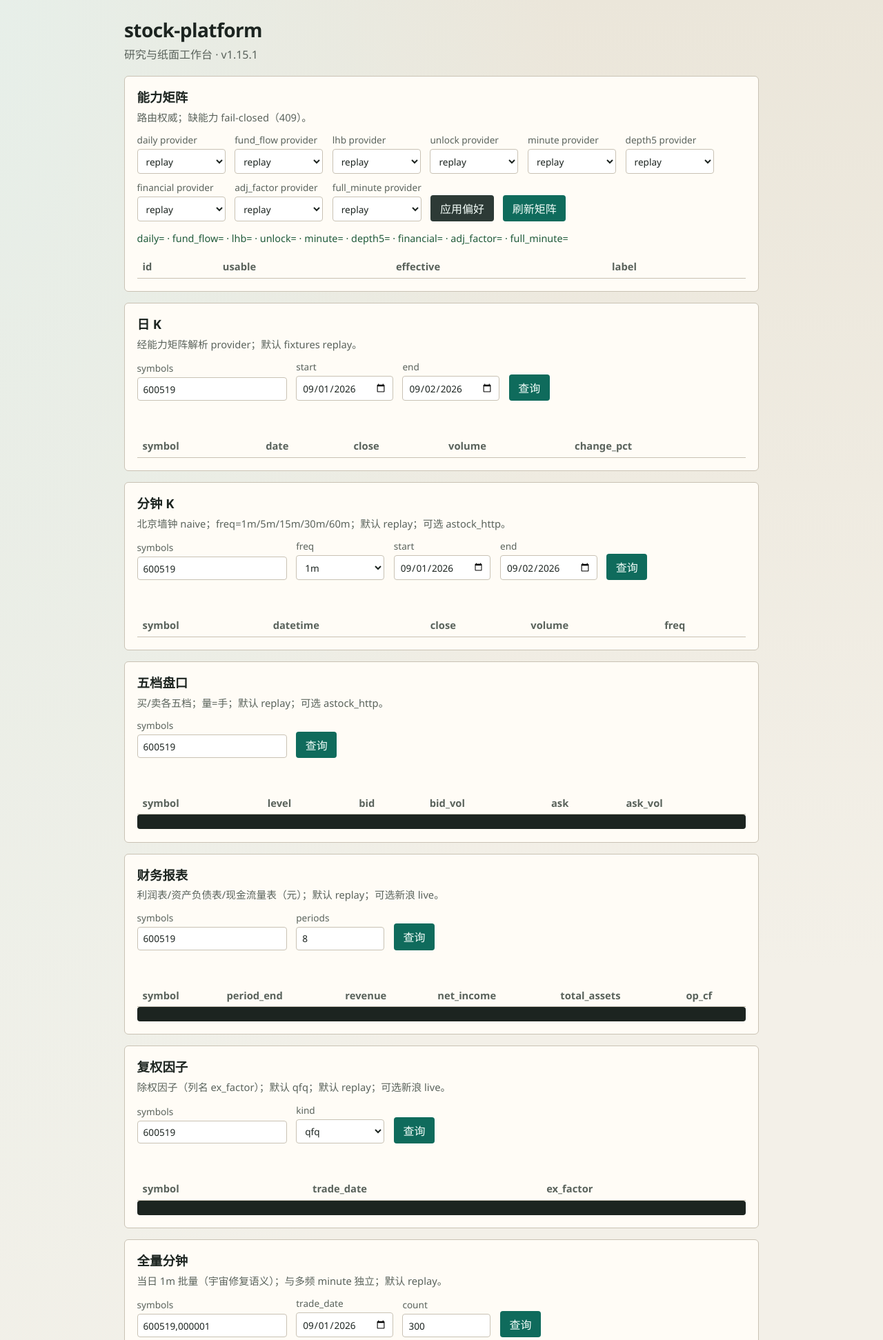
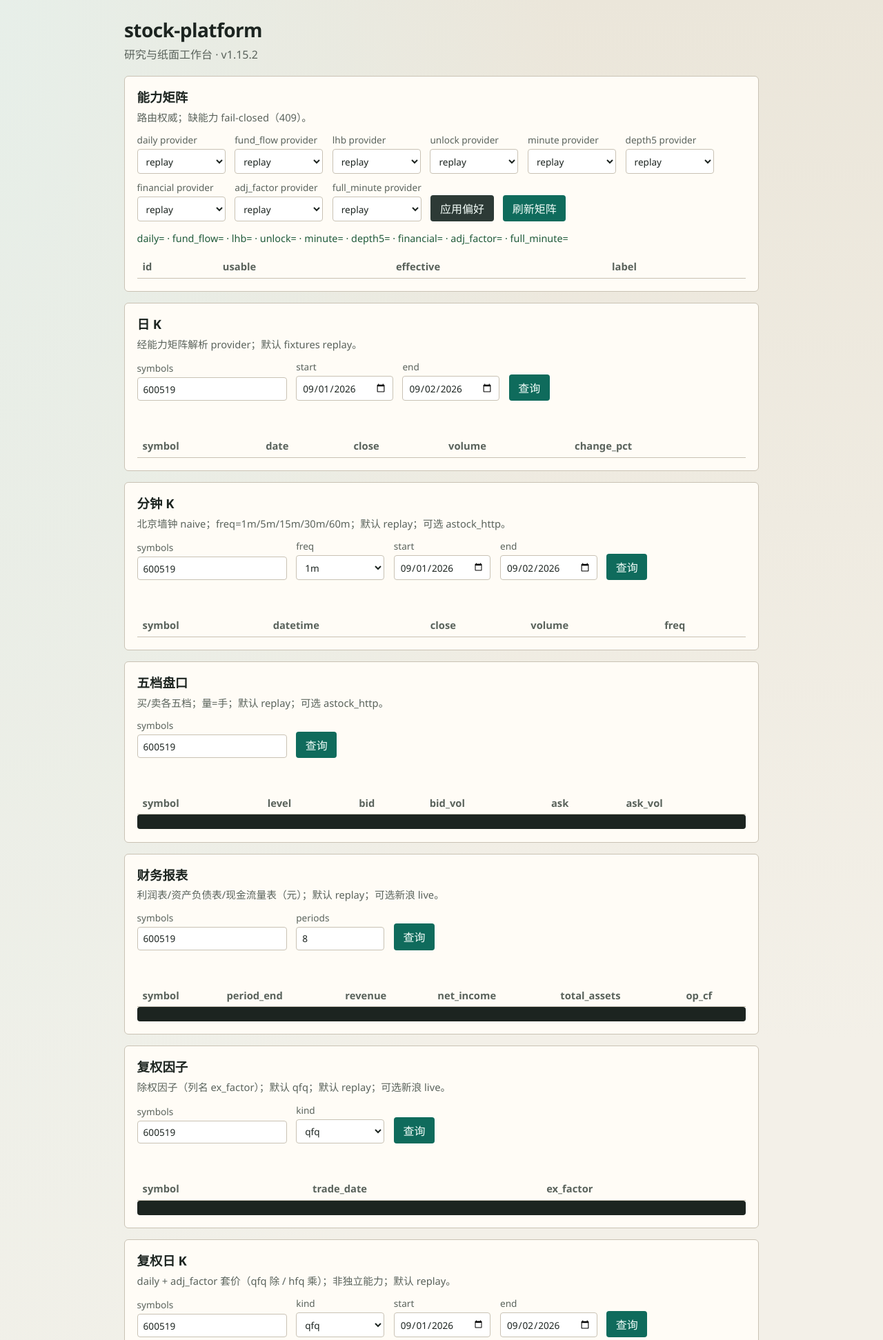
Before and after one commit to deTian0/stock-platform, a FastAPI app: page / in a window 1280 px wide. Shown: the top 1943 px of the page at 69% size. Run offline with FastAPI, Linux system fonts and the light colour scheme; data that the repository does not hold is empty.

Commit message:
feat(workbench): expose daily-adjusted API and UI as v1.15.2
Co-authored-by: Cursor <cursoragent@cursor.com>

```diff
--- a/apps/workbench/pyproject.toml
+++ b/apps/workbench/pyproject.toml
@@ -4,7 +4,7 @@ build-backend = "setuptools.build_meta"
 
 [project]
 name = "stock-platform-workbench"
-version = "1.15.1"
+version = "1.15.2"
 description = "Minimal research workbench shell for stock-platform."
 readme = "README.md"
 requires-python = ">=3.10"
--- a/apps/workbench/src/stock_platform_workbench/__init__.py
+++ b/apps/workbench/src/stock_platform_workbench/__init__.py
@@ -2,4 +2,4 @@
 
 from __future__ import annotations
 
-__version__ = "1.15.1"
+__version__ = "1.15.2"
--- a/apps/workbench/src/stock_platform_workbench/static/app.js
+++ b/apps/workbench/src/stock_platform_workbench/static/app.js
@@ -433,6 +433,60 @@
     }
   }
 
+  async function loadDailyAdjusted(event) {
+    if (event) event.preventDefault();
+    const errEl = $("daily-adjusted-error");
+    clearError(errEl);
+    $("daily-adjusted-meta").textContent = "";
+    const symbols = $("daily-adjusted-symbols").value.trim();
+    const kind = $("daily-adjusted-kind").value || "qfq";
+    const start = $("daily-adjusted-start").value;
+    const end = $("daily-adjusted-end").value;
+    const params = new URLSearchParams({ symbols: symbols, kind: kind });
+    if (start) params.set("start", start);
+    if (end) params.set("end", end);
+    try {
+      const data = await fetchJson("/api/market/daily-adjusted?" + params.toString());
+      const rows = data.rows || [];
+      const providers = data.providers || {};
+      $("daily-adjusted-meta").textContent =
+        "daily=" +
+        (providers.daily || "") +
+        " · adj_factor=" +
+        (providers.adj_factor || "") +
+        " · kind=" +
+        data.kind +
+        " · rows=" +
+        rows.length;
+      const tbody = $("daily-adjusted-table").querySelector("tbody");
+      tbody.innerHTML = "";
+      for (const row of rows) {
+        const tr = document.createElement("tr");
+        tr.innerHTML =
+          "<td>" +
+          row.symbol +
+          "</td><td>" +
+          row.date +
+          "</td><td>" +
+          row.close +
+          "</td><td>" +
+          row.ex_factor +
+          "</td><td>" +
+          (row.adjust_kind || data.kind) +
+          "</td>";
+        tbody.appendChild(tr);
+      }
+    } catch (e) {
+      const detail = e.detail || { message: String(e) };
+      if (e.status === 409) {
+        showError(errEl, { fail_closed: true, ...detail });
+      } else {
+        showError(errEl, detail);
+      }
+      $("daily-adjusted-table").querySelector("tbody").innerHTML = "";
+    }
+  }
+
   async function loadFullMinute(event) {
     if (event) event.preventDefault();
     const errEl = $("full-minute-error");
@@ -710,6 +764,7 @@
     $("depth5-form").addEventListener("submit", loadDepth5);
     $("financial-form").addEventListener("submit", loadFinancial);
     $("adj-factor-form").addEventListener("submit", loadAdjFactor);
+    $("daily-adjusted-form").addEventListener("submit", loadDailyAdjusted);
     $("full-minute-form").addEventListener("submit", loadFullMinute);
     $("fund-flow-form").addEventListener("submit", loadFundFlow);
     $("lhb-form").addEventListener("submit", loadLhb);
--- a/apps/workbench/src/stock_platform_workbench/templates/index.html
+++ b/apps/workbench/src/stock_platform_workbench/templates/index.html
@@ -260,6 +260,45 @@
       <pre id="adj-factor-json" class="code"></pre>
     </section>
 
+    <section id="daily-adjusted" class="panel">
+      <h2>复权日 K</h2>
+      <p class="hint">daily + adj_factor 套价（qfq 除 / hfq 乘）；非独立能力；默认 replay。</p>
+      <form id="daily-adjusted-form" class="row">
+        <label>symbols
+          <input id="daily-adjusted-symbols" name="symbols" value="600519" autocomplete="off" />
+        </label>
+        <label>kind
+          <select id="daily-adjusted-kind" name="kind">
+            <option value="qfq" selected>qfq</option>
+            <option value="hfq">hfq</option>
+          </select>
+        </label>
+        <label>start
+          <input id="daily-adjusted-start" name="start" type="date" value="2026-09-01" />
+        </label>
+        <label>end
+          <input id="daily-adjusted-end" name="end" type="date" value="2026-09-02" />
+        </label>
+        <button type="submit">查询</button>
+      </form>
+      <p id="daily-adjusted-meta" class="status" aria-live="polite"></p>
+      <pre id="daily-adjusted-error" class="error" hidden></pre>
+      <div class="table-wrap">
+        <table id="daily-adjusted-table">
+          <thead>
+            <tr>
+              <th>symbol</th>
+              <th>date</th>
+              <th>close</th>
+              <th>ex_factor</th>
+              <th>kind</th>
+            </tr>
+          </thead>
+          <tbody></tbody>
+        </table>
+      </div>
+    </section>
+
     <section id="full-minute" class="panel">
       <h2>全量分钟</h2>
       <p class="hint">当日 1m 批量（宇宙修复语义）；与多频 minute 独立；默认 replay。</p>
--- a/packages/agents/src/stock_platform_agents/__init__.py
+++ b/packages/agents/src/stock_platform_agents/__init__.py
@@ -17,4 +17,4 @@ __all__ = [
     "build_review_report",
 ]
 
-__version__ = "1.15.1"
+__version__ = "1.15.2"
--- a/packages/execution/src/stock_platform_execution/__init__.py
+++ b/packages/execution/src/stock_platform_execution/__init__.py
@@ -53,4 +53,4 @@ __all__ = [
     "validate_simulation_profile",
 ]
 
-__version__ = "1.15.1"
+__version__ = "1.15.2"
--- a/packages/providers/src/stock_platform_providers/__init__.py
+++ b/packages/providers/src/stock_platform_providers/__init__.py
@@ -69,4 +69,4 @@ __all__ = [
     "reset_provider_registry",
 ]
 
-__version__ = "1.15.1"
+__version__ = "1.15.2"
--- a/packages/research/src/stock_platform_research/__init__.py
+++ b/packages/research/src/stock_platform_research/__init__.py
@@ -18,4 +18,4 @@ __all__ = [
     "score_lvrev",
 ]
 
-__version__ = "1.15.1"
+__version__ = "1.15.2"
```
Also changed, not shown: apps/workbench/src/stock_platform_workbench/routes/market.py (+47 -1 lines), apps/workbench/tests/fixtures/daily_000001.json (added, +14 -0 lines), apps/workbench/tests/test_app.py (+25 -0 lines), docs/ROADMAP.md (+3 -3 lines), CHANGELOG.md, apps/workbench/README.md, 5 other files.
